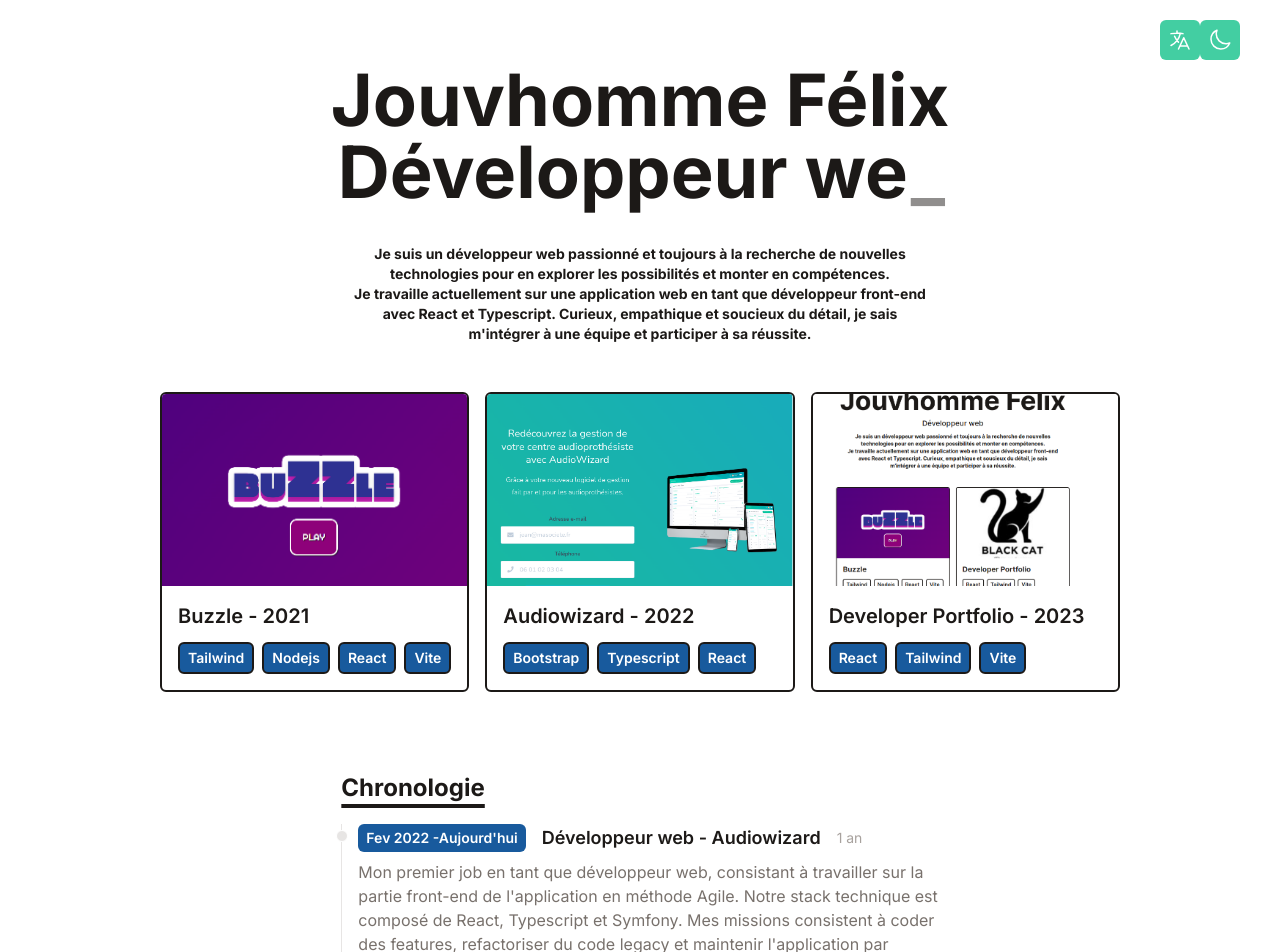
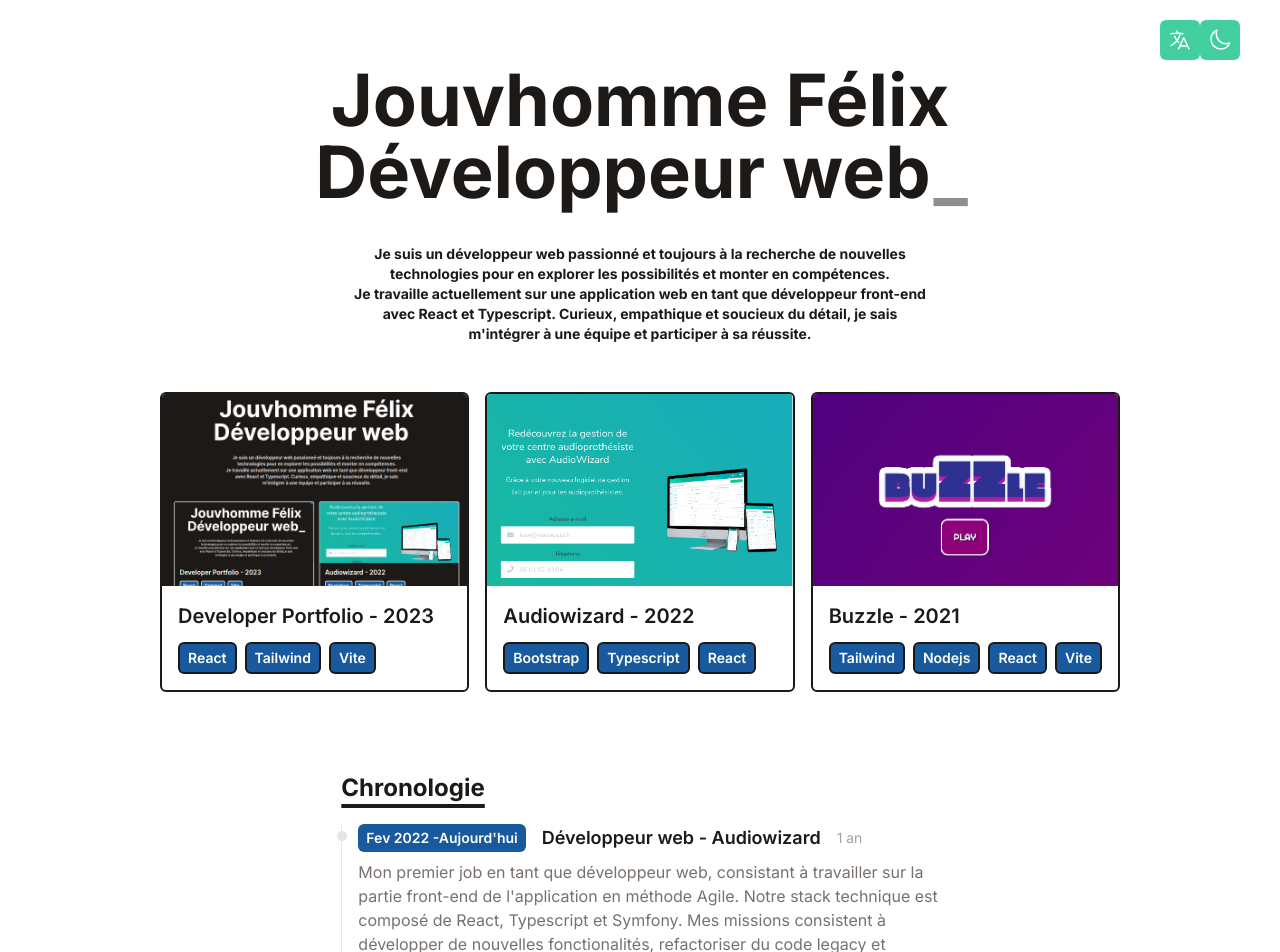
Before and after one commit to boredwolf/portfolio, a React (Vite) app: page / in a window 1280 px wide. Shown: the top 952 px of the page. Built offline with nearby package versions, Linux system fonts and the light colour scheme.

Commit message:
SYLVAIN FEEDBACK

```diff
--- a/src/components/Intro.jsx
+++ b/src/components/Intro.jsx
@@ -14,7 +14,7 @@ const Intro = () => {
             <div className='text-4xl md:text-7xl mb-1 md:mb-3 font-bold dark:text-white mt-16'>
                 {language === "FR" ? <Typewriter
                     words={["Jouvhomme Félix Développeur web"]}
-                    loop={5}
+                    loop={1}
                     cursor
                     cursorStyle='_'
                     typeSpeed={150}
@@ -22,7 +22,7 @@ const Intro = () => {
                     delaySpeed={1000}
                 /> : <Typewriter
                     words={["Jouvhomme Félix Web developer"]}
-                    loop={5}
+                    loop={1}
                     cursor
                     cursorStyle='_'
                     typeSpeed={150}
--- a/src/data/portfolio.js
+++ b/src/data/portfolio.js
@@ -1,11 +1,10 @@
 export default [
   {
-    title: "Buzzle - 2021",
-    imgUrl: "/assets/buzzle.png",
-    stack: ["Tailwind", "Nodejs", "React", "Vite"],
-    link: "https://wild-buzzle-app.netlify.app/",
+    title: "Developer Portfolio - 2023",
+    imgUrl: "/assets/Screenshot from 2023-01-16 16-47-47.png",
+    stack: ["React", "Tailwind", "Vite"],
+    link: "",
   },
-
   {
     title: "Audiowizard - 2022 ",
     imgUrl: "/assets/audiowizard.png",
@@ -13,9 +12,9 @@ export default [
     link: "https://audiowizard.fr/",
   },
   {
-    title: "Developer Portfolio - 2023",
-    imgUrl: "/assets/portfolio.png",
-    stack: ["React", "Tailwind", "Vite"],
-    link: "",
+    title: "Buzzle - 2021",
+    imgUrl: "/assets/buzzle.png",
+    stack: ["Tailwind", "Nodejs", "React", "Vite"],
+    link: "https://wild-buzzle-app.netlify.app/",
   },
 ];
--- a/src/data/timeline.js
+++ b/src/data/timeline.js
@@ -4,7 +4,7 @@ export default [
     title: "Web developer - Audiowizard",
     duration: "1 year",
     details:
-      "My first job as a web developer working on the front-end part of the application in an Agile team setting. Our tech stack consists of Typescript, React, Symfony. I've been coding features, refactoring legacy code and maintening the application with hotfixes and bugfixes. I also do SCRUM tasks such as specify and refine tickets for myself and my pairs. ",
+      "My first job as a web developer working on the front-end part of the application in an Agile team setting. Our tech stack consists of Typescript, React, Symfony. I've been developing new functionalities, refactoring legacy code and maintening the application with hotfixes and bugfixes. I also do SCRUM tasks such as specify and refine tickets for myself and my pairs. ",
   },
   {
     year: "Sept 2021 - Fev 2022",
--- a/src/data/timelineFR.js
+++ b/src/data/timelineFR.js
@@ -4,7 +4,7 @@ export default [
     title: "Développeur web - Audiowizard",
     duration: "1 an",
     details:
-      "Mon premier job en tant que développeur web, consistant à travailler sur la partie front-end de l'application en méthode Agile. Notre stack technique est composé de React, Typescript et Symfony. Mes missions consistent à coder des features, refactoriser du code legacy et maintenir l'application par l'implémentation d'hotfixes et bugfixes.",
+      "Mon premier job en tant que développeur web, consistant à travailler sur la partie front-end de l'application en méthode Agile. Notre stack technique est composé de React, Typescript et Symfony. Mes missions consistent à développer de nouvelles fonctionalités, refactoriser du code legacy et maintenir l'application par l'implémentation d'hotfixes et bugfixes.",
   },
   {
     year: "Sept 2021 - Fev 2022",
```
Also changed, not shown: public/assets/Screenshot from 2023-01-16 16-47-47.png (added).
